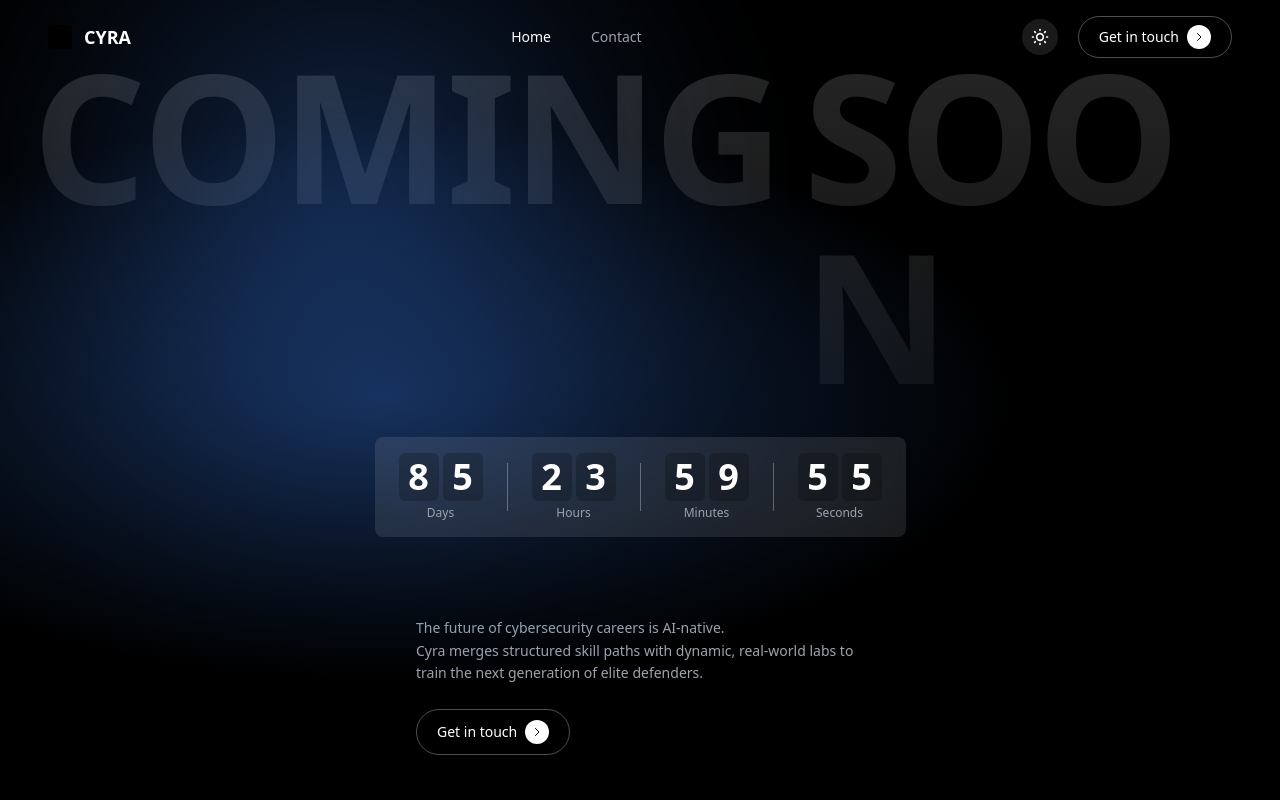
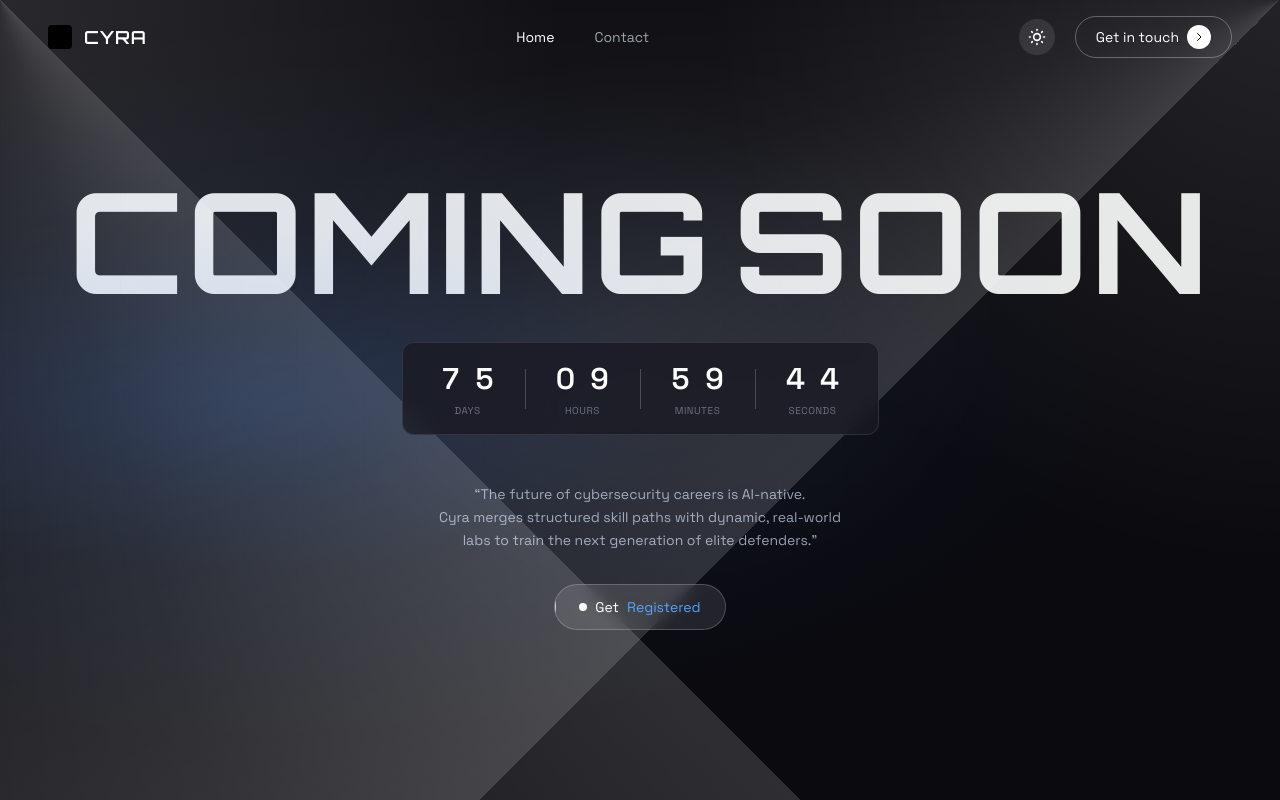
Before and after one commit to devX950415/coming-soon-cybersecurity-edu, a Next.js app: page / in a window 1280 px wide. Built offline with nearby package versions, Linux system fonts and the light colour scheme.

Commit message:
improved countdown and background

```diff
--- a/src/app/contact/page.tsx
+++ b/src/app/contact/page.tsx
@@ -6,36 +6,64 @@ import { motion } from 'framer-motion';
 
 export default function Contact() {
   return (
-    <main className="min-h-screen bg-theme relative overflow-hidden">
-      {/* Animated spotlight background effect */}
-      <motion.div
+    <main className="min-h-screen bg-[#0a0a0f] relative overflow-hidden">
+      {/* Grid pattern background */}
+      <div
+        className="absolute inset-0 pointer-events-none opacity-20"
+        style={{
+          backgroundImage: `
+            linear-gradient(rgba(59, 130, 246, 0.1) 1px, transparent 1px),
+            linear-gradient(90deg, rgba(59, 130, 246, 0.1) 1px, transparent 1px)
+          `,
+          backgroundSize: '60px 60px',
+          maskImage: 'radial-gradient(ellipse at 30% 50%, black 0%, transparent 70%)',
+          WebkitMaskImage: 'radial-gradient(ellipse at 30% 50%, black 0%, transparent 70%)',
+        }}
+      />
+
+      {/* Spotlight from top-left corner */}
+      <div
         className="absolute inset-0 pointer-events-none"
-        initial={{ opacity: 0 }}
-        animate={{ opacity: 1 }}
-        transition={{ duration: 1.5, ease: 'easeOut' as const }}
-      >
-        <motion.div
-          className="absolute w-[800px] h-[800px] rounded-full"
-          style={{
-            background: 'radial-gradient(circle, rgba(59, 130, 246, 0.3) 0%, rgba(59, 130, 246, 0.1) 40%, transparent 70%)',
-            filter: 'blur(60px)',
-          }}
-          initial={{ x: '-50%', y: '-50%', top: '30%', left: '-20%' }}
-          animate={{
-            left: ['-20%', '30%', '20%'],
-            top: ['30%', '20%', '35%'],
-          }}
-          transition={{
-            duration: 8,
-            ease: 'easeInOut' as const,
-            repeat: Infinity,
-            repeatType: 'reverse' as const,
-          }}
-        />
-      </motion.div>
+        style={{
+          background: 'conic-gradient(from 135deg at 0% 0%, rgba(255, 255, 255, 0.15) 0deg, rgba(255, 255, 255, 0.05) 30deg, transparent 60deg)',
+        }}
+      />
+      <div
+        className="absolute top-0 left-0 w-[800px] h-[800px] pointer-events-none"
+        style={{
+          background: 'radial-gradient(ellipse at 0% 0%, rgba(255, 255, 255, 0.1) 0%, transparent 50%)',
+        }}
+      />
 
-      {/* Blue glow background effect */}
-      <div className="blue-glow absolute inset-0 pointer-events-none" />
+      {/* Spotlight from top-right corner */}
+      <div
+        className="absolute inset-0 pointer-events-none"
+        style={{
+          background: 'conic-gradient(from -135deg at 100% 0%, rgba(255, 255, 255, 0.15) 0deg, rgba(255, 255, 255, 0.05) 30deg, transparent 60deg)',
+        }}
+      />
+      <div
+        className="absolute top-0 right-0 w-[800px] h-[800px] pointer-events-none"
+        style={{
+          background: 'radial-gradient(ellipse at 100% 0%, rgba(255, 255, 255, 0.1) 0%, transparent 50%)',
+        }}
+      />
+
+      {/* Blue glow effect from left side */}
+      <div
+        className="absolute inset-0 pointer-events-none"
+        style={{
+          background: 'radial-gradient(ellipse at 20% 50%, rgba(59, 130, 246, 0.2) 0%, rgba(59, 130, 246, 0.05) 30%, transparent 60%)',
+        }}
+      />
+
+      {/* Subtle ambient light on text area */}
+      <div
+        className="absolute inset-0 pointer-events-none"
+        style={{
+          background: 'radial-gradient(ellipse at 50% 40%, rgba(255, 255, 255, 0.05) 0%, transparent 40%)',
+        }}
+      />
 
       <Header />
 
@@ -45,7 +73,7 @@ export default function Contact() {
           <div className="overflow-hidden">
             {/* added animation */}
             <motion.h1
-              className="text-6xl md:text-7xl font-light text-theme leading-tight"
+              className="text-6xl md:text-7xl font-display font-light text-theme leading-tight tracking-wider"
               initial={{ opacity: 0 }}
               animate={{ opacity: 1 }}
               transition={{ duration: 0.5, delay: 0.2 }}
--- a/src/app/globals.css
+++ b/src/app/globals.css
@@ -10,6 +10,8 @@
   --glow-opacity: 0.3;
   --text-gradient-start: rgba(255,255,255,0.15);
   --text-gradient-end: rgba(255,255,255,0.05);
+  --font-orbitron: 'Orbitron', sans-serif;
+  --font-space-grotesk: 'Space Grotesk', sans-serif;
 }
 
 [data-theme='light'] {
@@ -26,8 +28,16 @@
 html, body {
   background-color: var(--background) !important;
   color: var(--foreground);
-  font-family: system-ui, -apple-system, sans-serif;
   transition: background-color 0.3s ease, color 0.3s ease;
+}
+
+/* Font utilities */
+.font-display {
+  font-family: var(--font-orbitron), system-ui, sans-serif;
+}
+
+.font-body {
+  font-family: var(--font-space-grotesk), system-ui, sans-serif;
 }
 
 /* Blue glow effect */
--- a/src/app/layout.tsx
+++ b/src/app/layout.tsx
@@ -1,6 +1,21 @@
 import type { Metadata } from 'next';
 import { ThemeProvider } from '@/context/ThemeContext';
+import { Orbitron, Space_Grotesk } from 'next/font/google';
 import './globals.css';
+
+// Futuristic display font for headings
+const orbitron = Orbitron({
+  subsets: ['latin'],
+  variable: '--font-orbitron',
+  display: 'swap',
+});
+
+// Modern tech font for body text
+const spaceGrotesk = Space_Grotesk({
+  subsets: ['latin'],
+  variable: '--font-space-grotesk',
+  display: 'swap',
+});
 
 export const metadata: Metadata = {
   title: 'CYRA - Coming Soon',
@@ -13,8 +28,8 @@ export default function RootLayout({
   children: React.ReactNode;
 }>) {
   return (
-    <html lang="en" data-theme="dark" suppressHydrationWarning>
-      <body className="antialiased">
+    <html lang="en" data-theme="dark" suppressHydrationWarning className={`${orbitron.variable} ${spaceGrotesk.variable}`}>
+      <body className="antialiased font-body">
         <ThemeProvider>{children}</ThemeProvider>
       </body>
     </html>
--- a/src/app/page.tsx
+++ b/src/app/page.tsx
@@ -6,48 +6,76 @@ import Link from 'next/link';
 import { motion } from 'framer-motion';
 
 export default function Home() {
-  // Set launch date to 86 days from now (matching the design)
-  const launchDate = new Date();
-  launchDate.setDate(launchDate.getDate() + 86);
+  // Fixed launch date - April 12, 2026 (86 days from Jan 16, 2026)
+  // This ensures the countdown persists across page refreshes
+  const launchDate = new Date('2026-04-01T00:00:00');
 
   return (
-    <main className="min-h-screen bg-theme relative overflow-hidden">
-      {/* Animated spotlight background effect */}
-      <motion.div
+    <main className="min-h-screen bg-[#0a0a0f] relative overflow-hidden">
+      {/* Grid pattern background */}
+      <div
+        className="absolute inset-0 pointer-events-none opacity-20"
+        style={{
+          backgroundImage: `
+            linear-gradient(rgba(59, 130, 246, 0.1) 1px, transparent 1px),
+            linear-gradient(90deg, rgba(59, 130, 246, 0.1) 1px, transparent 1px)
+          `,
+          backgroundSize: '60px 60px',
+          maskImage: 'radial-gradient(ellipse at 30% 50%, black 0%, transparent 70%)',
+          WebkitMaskImage: 'radial-gradient(ellipse at 30% 50%, black 0%, transparent 70%)',
+        }}
+      />
+
+      {/* Spotlight from top-left corner */}
+      <div
         className="absolute inset-0 pointer-events-none"
-        initial={{ opacity: 0 }}
-        animate={{ opacity: 1 }}
-        transition={{ duration: 1.5, ease: 'easeOut' as const }}
-      >
-        <motion.div
-          className="absolute w-[800px] h-[800px] rounded-full"
-          style={{
-            background: 'radial-gradient(circle, rgba(59, 130, 246, 0.3) 0%, rgba(59, 130, 246, 0.1) 40%, transparent 70%)',
-            filter: 'blur(60px)',
-          }}
-          initial={{ x: '-50%', y: '-50%', top: '30%', left: '-20%' }}
-          animate={{
-            left: ['−20%', '30%', '20%'],
-            top: ['30%', '20%', '35%'],
-          }}
-          transition={{
-            duration: 8,
-            ease: 'easeInOut' as const,
-            repeat: Infinity,
-            repeatType: 'reverse' as const,
-          }}
-        />
-      </motion.div>
+        style={{
+          background: 'conic-gradient(from 135deg at 0% 0%, rgba(255, 255, 255, 0.15) 0deg, rgba(255, 255, 255, 0.05) 30deg, transparent 60deg)',
+        }}
+      />
+      <div
+        className="absolute top-0 left-0 w-[800px] h-[800px] pointer-events-none"
+        style={{
+          background: 'radial-gradient(ellipse at 0% 0%, rgba(255, 255, 255, 0.1) 0%, transparent 50%)',
+        }}
+      />
 
-      {/* Blue glow background effect */}
-      <div className="blue-glow absolute inset-0 pointer-events-none" />
+      {/* Spotlight from top-right corner */}
+      <div
+        className="absolute inset-0 pointer-events-none"
+        style={{
+          background: 'conic-gradient(from -135deg at 100% 0%, rgba(255, 255, 255, 0.15) 0deg, rgba(255, 255, 255, 0.05) 30deg, transparent 60deg)',
+        }}
+      />
+      <div
+        className="absolute top-0 right-0 w-[800px] h-[800px] pointer-events-none"
+        style={{
+          background: 'radial-gradient(ellipse at 100% 0%, rgba(255, 255, 255, 0.1) 0%, transparent 50%)',
+        }}
+      />
+
+      {/* Blue glow effect from left side */}
+      <div
+        className="absolute inset-0 pointer-events-none"
+        style={{
+          background: 'radial-gradient(ellipse at 20% 50%, rgba(59, 130, 246, 0.2) 0%, rgba(59, 130, 246, 0.05) 30%, transparent 60%)',
+        }}
+      />
+
+      {/* Subtle ambient light on text area */}
+      <div
+        className="absolute inset-0 pointer-events-none"
+        style={{
+          background: 'radial-gradient(ellipse at 50% 40%, rgba(255, 255, 255, 0.05) 0%, transparent 40%)',
+        }}
+      />
 
       <Header />
 
       <div className="flex flex-col items-center justify-center min-h-screen px-8">
         {/* Coming Soon Text - Letter by letter animation */}
         <div className="overflow-hidden">
-          <h1 className="coming-soon-text text-[120px] md:text-[180px] font-bold tracking-tight leading-none mb-8 flex">
+          <h1 className="font-display text-[60px] md:text-[100px] lg:text-[140px] font-bold tracking-wide leading-none mb-8 flex uppercase text-white/90">
             {'COMING'.split('').map((letter, index) => (
               <motion.span
                 key={`coming-${index}`}
@@ -64,7 +92,7 @@ export default function Home() {
                 {letter}
               </motion.span>
             ))}
-            <span className="ml-6">
+            <span className="ml-3 md:ml-5">
               {'SOON'.split('').map((letter, index) => (
                 <motion.span
                   key={`soon-${index}`}
@@ -94,22 +122,24 @@ export default function Home() {
           <Countdown targetDate={launchDate} />
         </motion.div>
 
-        {/* Description added animation */}
+        {/* Description - centered with quotes */}
         <motion.div
-          className="mt-20 max-w-md text-left"
+          className="mt-12 max-w-lg text-center"
           initial={{ opacity: 0, y: 30 }}
           animate={{ opacity: 1, y: 0 }}
           transition={{ duration: 0.8, ease: 'easeIn' as const, delay: 0.9 }}
         >
-          <p className="text-muted text-sm leading-relaxed">
-            The future of cybersecurity careers is AI-native.
+          <p className="text-gray-400 text-sm leading-relaxed">
+            &ldquo;The future of cybersecurity careers is AI-native.
             <br />
-            Cyra merges structured skill paths with dynamic, real-world labs to train the next generation of elite defenders.
+            Cyra merges structured skill paths with dynamic, real-world
+            <br />
+            labs to train the next generation of elite defenders.&rdquo;
           </p>
 
-          <Link href="/contact" className="cursor-pointer inline-block mt-6">
+          <Link href="/contact" className="cursor-pointer inline-block mt-8">
             <motion.div
-              className="relative flex items-center gap-2 px-5 py-2.5 border border-theme rounded-full text-theme text-sm overflow-hidden"
+              className="relative flex items-center gap-3 px-6 py-3 bg-white/10 backdrop-blur-sm border border-white/20 rounded-full text-white text-sm overflow-hidden"
               whileHover="hover"
               initial="initial"
             >
@@ -122,37 +152,15 @@ export default function Home() {
                 transition={{ duration: 0.3, ease: 'easeInOut' as const }}
               />
               <motion.span
-                className="relative z-10"
+                className="relative z-10 flex items-center gap-2"
                 variants={{
-                  initial: { color: 'var(--foreground)' },
-                  hover: { color: 'var(--background)' },
+                  initial: { color: '#ffffff' },
+                  hover: { color: '#0a0a0f' },
                 }}
                 transition={{ duration: 0.3 }}
               >
-                Get in touch
-              </motion.span>
-              <motion.span
-                className="relative z-10 w-6 h-6 rounded-full flex items-center justify-center"
-                style={{ backgroundColor: 'var(--foreground)' }}
-                variants={{
-                  initial: { backgroundColor: 'var(--foreground)' },
-                  hover: { backgroundColor: 'var(--background)' },
-                }}
-                transition={{ duration: 0.3 }}
-              >
-                <motion.svg
-                  className="w-3 h-3"
-                  fill="none"
-                  stroke="currentColor"
-                  viewBox="0 0 24 24"
-                  variants={{
-                    initial: { color: 'var(--background)' },
-                    hover: { color: 'var(--foreground)' },
-                  }}
-                  transition={{ duration: 0.3 }}
-                >
-                  <path strokeLinecap="round" strokeLinejoin="round" strokeWidth={2} d="M9 5l7 7-7 7" />
-                </motion.svg>
+                <span className="w-2 h-2 rounded-full bg-current" />
+                Get <span className="text-blue-400 group-hover:text-blue-600">Registered</span>
               </motion.span>
             </motion.div>
           </Link>
--- a/src/components/Countdown.tsx
+++ b/src/components/Countdown.tsx
@@ -39,7 +39,7 @@ export default function Countdown({ targetDate }: CountdownProps) {
   const formatNumber = (num: number) => num.toString().padStart(2, '0');
 
   return (
-    <div className="flex items-center card-bg backdrop-blur-sm rounded-lg px-6 py-4 gap-6">
+    <div className="flex items-center bg-[#1a1a24]/80 backdrop-blur-sm rounded-xl px-6 py-4 gap-4 border border-white/10">
       <TimeUnit value={formatNumber(timeLeft.days)} label="Days" />
       <Divider />
       <TimeUnit value={formatNumber(timeLeft.hours)} label="Hours" />
@@ -51,20 +51,19 @@ export default function Countdown({ targetDate }: CountdownProps) {
   );
 }
 
-// added flipcard effect to the countdown
+// Slide animation - old number pushed up, new number rises from bottom
 
-function FlipCard({ digit, label }: { digit: string; label: string }) {
+function FlipCard({ digit }: { digit: string }) {
   return (
-    <div className="relative w-10 h-12 perspective-500">
+    <div className="relative w-8 h-10 overflow-hidden">
       <AnimatePresence mode="popLayout">
         <motion.div
           key={digit}
-          initial={{ rotateX: -90, opacity: 0 }}
-          animate={{ rotateX: 0, opacity: 1 }}
-          exit={{ rotateX: 90, opacity: 0 }}
-          transition={{ duration: 0.3, ease: 'easeInOut' }}
-          className="absolute inset-0 flex items-center justify-center text-4xl font-bold text-theme bg-black/20 rounded-md backface-hidden"
-          style={{ transformStyle: 'preserve-3d' }}
+          initial={{ y: '100%' }}
+          animate={{ y: 0 }}
+          exit={{ y: '-100%' }}
+          transition={{ duration: 0.4, ease: 'easeInOut' as const }}
+          className="absolute inset-0 flex items-center justify-center text-3xl font-semibold text-white"
         >
           {digit}
         </motion.div>
@@ -77,17 +76,17 @@ function TimeUnit({ value, label }: { value: string; label: string }) {
   const digits = value.split('');
 
   return (
-    <div className="text-center">
-      <div className="flex gap-1">
+    <div className="text-center px-2">
+      <div className="flex gap-0.5">
         {digits.map((digit, index) => (
-          <FlipCard key={`${label}-${index}`} digit={digit} label={label} />
+          <FlipCard key={`${label}-${index}`} digit={digit} />
         ))}
       </div>
-      <div className="text-xs text-muted mt-1">{label}</div>
+      <div className="text-[10px] text-gray-500 mt-1 uppercase tracking-wider">{label}</div>
     </div>
   );
 }
 
 function Divider() {
-  return <div className="w-px h-12 border-theme" style={{ backgroundColor: 'var(--border)' }} />;
+  return <div className="w-px h-10 bg-white/20" />;
 }
--- a/src/components/Header.tsx
+++ b/src/components/Header.tsx
@@ -39,7 +39,7 @@ export default function Header() {
     >
       <motion.div className="flex items-center gap-3" variants={itemVariants}>
         <div className="w-6 h-6 bg-theme text-theme rounded" style={{ backgroundColor: 'var(--foreground)' }} />
-        <span className="text-theme font-semibold text-lg cursor-pointer">CYRA</span>
+        <span className="text-theme font-display font-semibold text-lg cursor-pointer tracking-wider">CYRA</span>
       </motion.div>
 
       <motion.nav className="flex items-center gap-6 md:gap-10" variants={itemVariants}>
```
